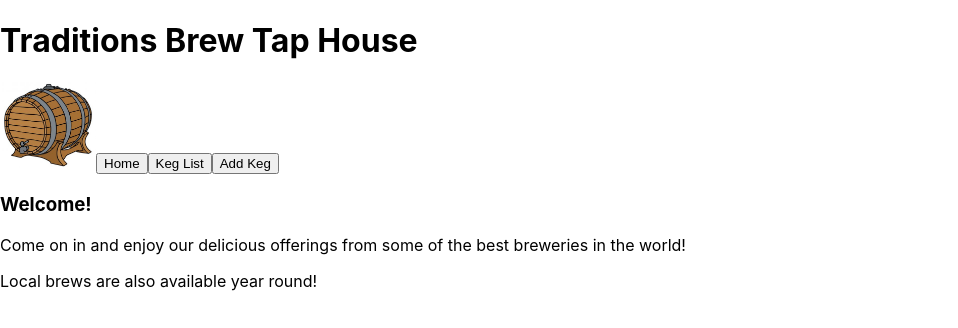
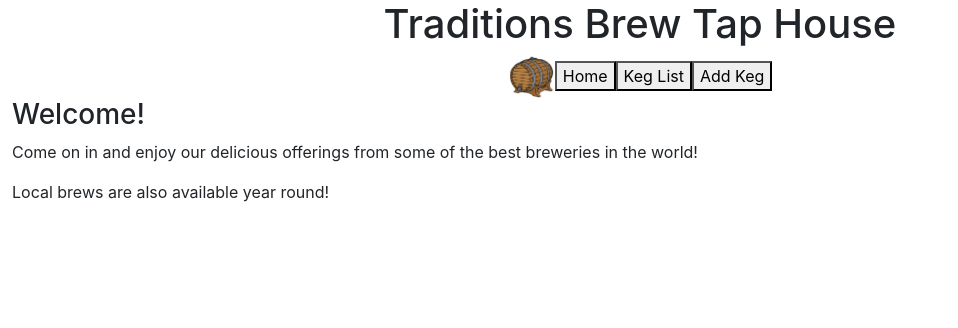
Before and after one commit to JeffTerrell/Traditions-Brew-Tap-House, a React (Create React App) app: page / in a window 1280 px wide. Shown: the top 328 px of the page, without its empty margins (0-958 px from the left). Built offline with nearby package versions, Linux system fonts and the light colour scheme.

Commit message:
add react-bootstrap and styling elements

```diff
--- a/package.json
+++ b/package.json
@@ -6,7 +6,9 @@
     "@testing-library/jest-dom": "^5.16.2",
     "@testing-library/react": "^12.1.2",
     "@testing-library/user-event": "^13.5.0",
+    "bootstrap": "^5.1.3",
     "react": "^17.0.2",
+    "react-bootstrap": "^2.1.2",
     "react-dom": "^17.0.2",
     "react-scripts": "5.0.0",
     "web-vitals": "^2.1.4"
--- a/src/components/App.js
+++ b/src/components/App.js
@@ -1,3 +1,4 @@
+import Container from 'react-bootstrap/Container';
 import React from "react";
 import NavBar from "./NavBar";
 import KegControl from "./KegControl";
@@ -15,6 +16,7 @@ class App extends React.Component{
   render() {
     return (
       <React.Fragment>
+        <Container fluid>
           <NavBar
             handleClick={this.handleClick}
           />
@@ -22,6 +24,7 @@ class App extends React.Component{
             visibleContent={this.state.visibleOnKegControl}
             handleClick={this.handleClick}
           />
+        </Container>
       </React.Fragment>
     );
   }
--- a/src/index.css
+++ b/src/index.css
@@ -16,3 +16,14 @@ code {
   width: 7.5%;
   height: auto;
 }
+
+.right-align {
+  margin-top: .4vh;
+  margin-left: 60%;
+}
+
+#navbar {
+  margin-left: 25%;
+  margin-right: 25%;
+  text-align: center;
+}
--- a/src/index.js
+++ b/src/index.js
@@ -1,8 +1,10 @@
 import React from 'react';
 import ReactDOM from 'react-dom';
-import './index.css';
 import App from './components/App';
 import reportWebVitals from './reportWebVitals';
+import 'bootstrap';
+import 'bootstrap/dist/css/bootstrap.min.css';
+import './index.css';
 
 ReactDOM.render(
   <React.StrictMode>
```
Also changed, not shown: 1 other file (tests, documents, lock files or other folders). Lines whose indentation alone changed are shown as unchanged.
